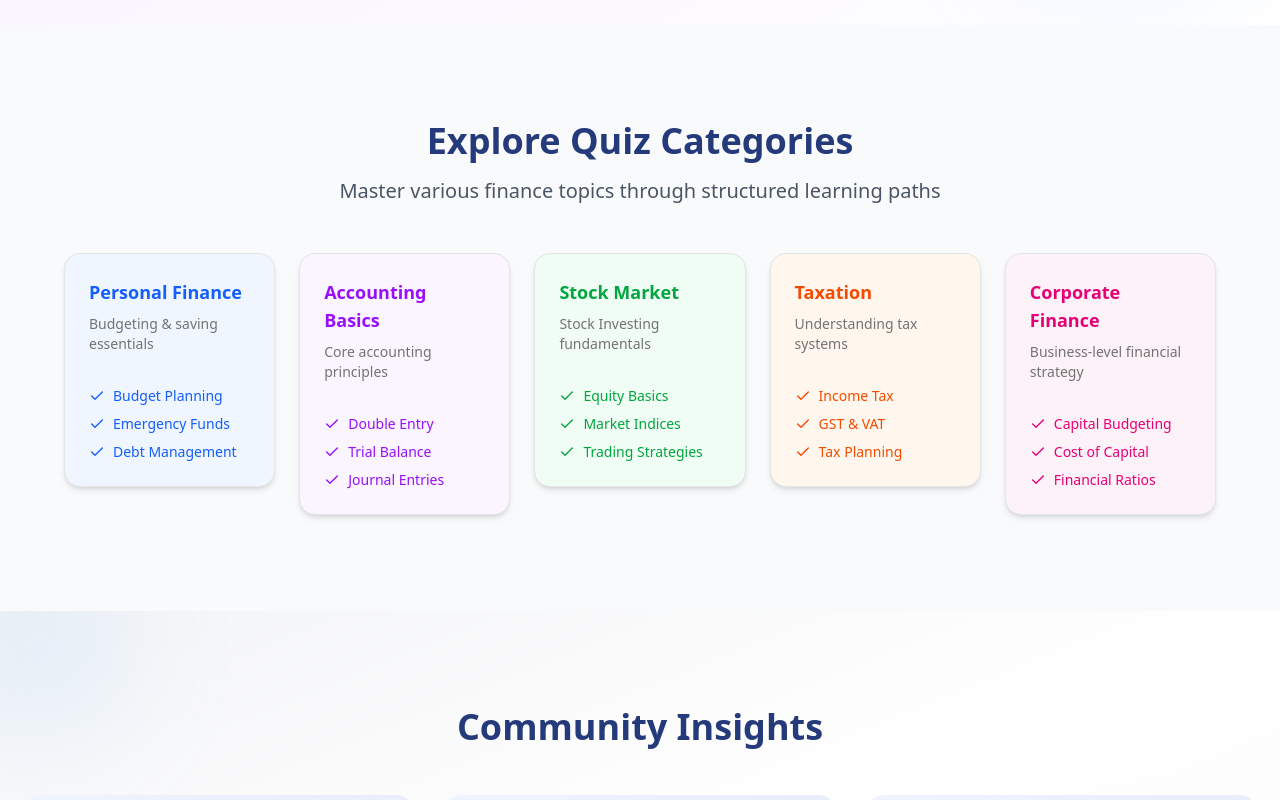
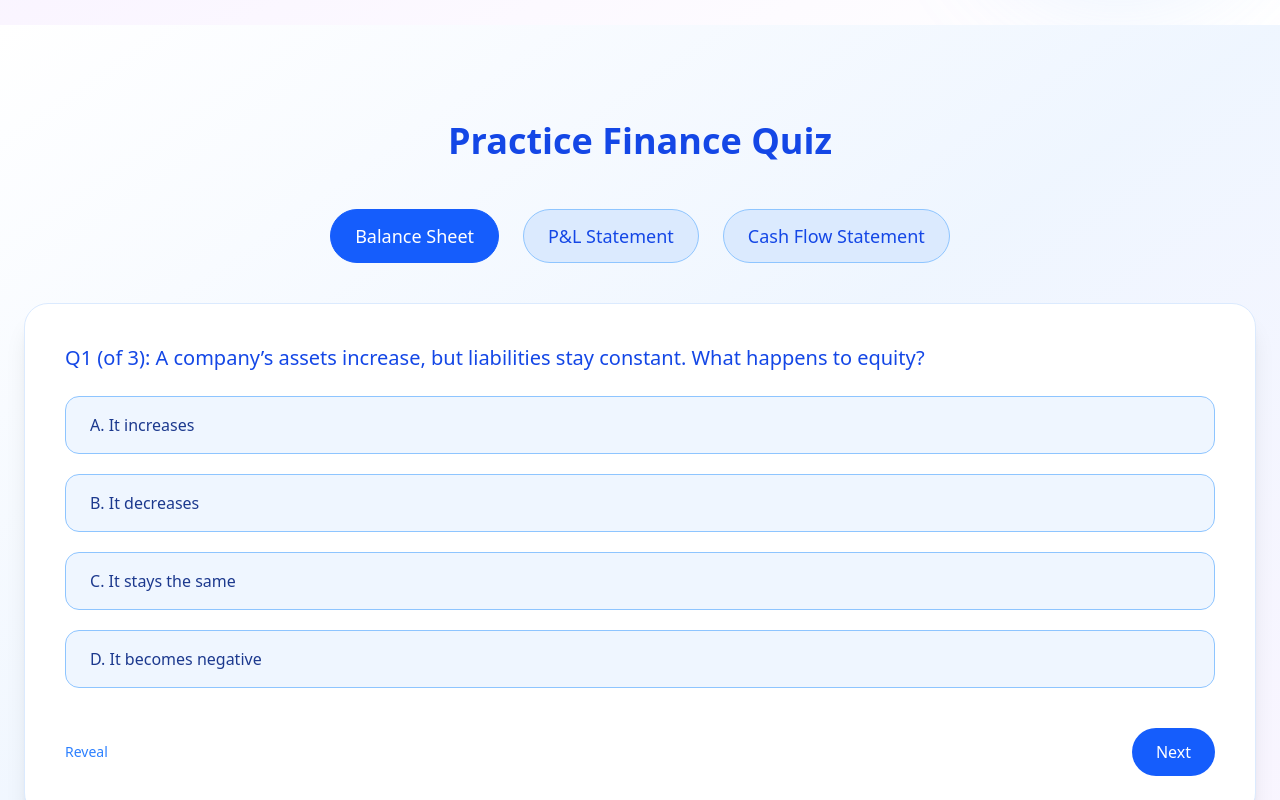
Before and after one commit to FinoQz/FinoQz, a Next.js app in the folder frontend/: page /landing in a window 1280 px wide. Shown: the part 1340-2140 px from the top of the page. Built offline with nearby package versions, Linux system fonts and the light colour scheme.

Commit message:
final commit edit

```diff
--- a/frontend/app/landing/components/Hero.tsx
+++ b/frontend/app/landing/components/Hero.tsx
@@ -45,13 +45,12 @@ export default function Hero() {
 
           {/* Buttons Row */}
           <div className="flex flex-wrap gap-4 mb-8">
-            <Button
-              className="rounded-md px-4 py-2 text-sm md:text-base md:px-6 md:py-3 bg-blue-600 hover:bg-blue-700 text-white"
-              onClick={() => router.push("/landing/signup")}
-            >
-              Start Learning Free
-              <ChevronRight className="ml-2 h-4 w-4 md:h-5 md:w-5" />
-            </Button>
+            <a href="#TryQuiz">
+              <Button className="rounded-md px-4 py-2 text-sm md:text-base md:px-6 md:py-3 bg-blue-600 hover:bg-blue-700 text-white">
+                Try Free Quiz
+                <ChevronRight className="ml-2 h-4 w-4 md:h-5 md:w-5" />
+              </Button>
+            </a>
 
             <Button
               variant="outline"
--- /dev/null
+++ b/frontend/app/landing/components/TryQuiz.tsx
@@ -0,0 +1,136 @@
+'use client';
+
+import { useState } from 'react';
+
+const quizData = {
+  'Balance Sheet': [
+    {
+      question: 'A company’s assets increase, but liabilities stay constant. What happens to equity?',
+      options: ['It increases', 'It decreases', 'It stays the same', 'It becomes negative'],
+    },
+    {
+      question: 'Which item is NOT part of a balance sheet?',
+      options: ['Revenue', 'Inventory', 'Accounts Payable', 'Shareholder Equity'],
+    },
+    {
+      question: 'What does “current ratio” measure?',
+      options: ['Liquidity', 'Profitability', 'Leverage', 'Efficiency'],
+    },
+  ],
+  'P&L Statement': [
+    {
+      question: 'Which of these affects net profit directly?',
+      options: ['Operating Expenses', 'Assets', 'Liabilities', 'Equity'],
+    },
+    {
+      question: 'Gross profit is calculated as?',
+      options: ['Revenue - COGS', 'Revenue - Expenses', 'Net Profit + Tax', 'Operating Income'],
+    },
+    {
+      question: 'Which item is NOT in a P&L statement?',
+      options: ['Depreciation', 'Net Income', 'Cash Balance', 'Tax Expense'],
+    },
+  ],
+  'Cash Flow Statement': [
+    {
+      question: 'Which activity includes buying machinery?',
+      options: ['Investing', 'Operating', 'Financing', 'None of the above'],
+    },
+    {
+      question: 'Cash from financing includes?',
+      options: ['Loan repayments', 'Interest income', 'Inventory purchases', 'Depreciation'],
+    },
+    {
+      question: 'Which method adjusts net income for non-cash items?',
+      options: ['Indirect method', 'Direct method', 'Hybrid method', 'Cash-only method'],
+    },
+  ],
+};
+
+export default function TryQuiz() {
+  const topics = Object.keys(quizData) as Array<keyof typeof quizData>;
+  const [selectedTopic, setSelectedTopic] = useState<keyof typeof quizData>(topics[0]);
+  const [currentQ, setCurrentQ] = useState(0);
+  const [showLoginPrompt, setShowLoginPrompt] = useState(false);
+
+  const questions = quizData[selectedTopic];
+
+  const handleNext = () => {
+    if (currentQ + 1 >= questions.length) {
+      setShowLoginPrompt(true);
+    } else {
+      setCurrentQ(currentQ + 1);
+    }
+  };
+
+  return (
+    <section id="TryQuiz" className="w-screen bg-gradient-to-br from-white via-blue-50 to-purple-50 py-24">
+      <div className="max-w-7xl mx-auto px-6">
+        <h2 className="text-4xl font-bold text-center text-blue-700 mb-12">Practice Finance Quiz</h2>
+
+        {/* Topic Tabs */}
+        <div className="flex justify-center gap-6 mb-10 flex-wrap">
+          {topics.map((topic) => (
+            <button
+              key={topic}
+              className={`px-6 py-3 rounded-full border text-lg font-medium transition ${
+                selectedTopic === topic
+                  ? 'bg-blue-600 text-white border-blue-600'
+                  : 'bg-blue-100 text-blue-700 border-blue-300 hover:bg-blue-200'
+              }`}
+              onClick={() => {
+                setSelectedTopic(topic);
+                setCurrentQ(0);
+                setShowLoginPrompt(false);
+              }}
+            >
+              {topic}
+            </button>
+          ))}
+        </div>
+
+        {/* Quiz Box */}
+        <div className="w-full bg-white shadow-xl rounded-3xl border border-blue-100 p-10">
+          {showLoginPrompt ? (
+            <div className="text-center py-10">
+              <h3 className="text-3xl font-semibold mb-4 text-blue-700">Want to see your results?</h3>
+              <p className="mb-6 text-gray-600 text-lg">Login to continue and unlock full quiz access.</p>
+              <a href="/login">
+                <button className="bg-blue-600 text-white px-6 py-3 rounded-full hover:bg-blue-700 transition">
+                  Login / Signup
+                </button>
+              </a>
+            </div>
+          ) : (
+            <div className="overflow-y-auto max-h-[60vh]">
+              <p className="text-xl font-medium text-blue-700 mb-6">
+                Q{currentQ + 1} (of {questions.length}): {questions[currentQ].question}
+              </p>
+              <ul className="space-y-5">
+                {questions[currentQ].options.map((opt, i) => (
+                  <li key={i}>
+                    <button
+                      className="w-full text-left px-6 py-4 border border-blue-300 rounded-xl bg-blue-50 hover:bg-blue-100 text-blue-900 font-medium transition"
+                      onClick={handleNext}
+                    >
+                      {String.fromCharCode(65 + i)}. {opt}
+                    </button>
+                  </li>
+                ))}
+              </ul>
+              <div className="mt-10 flex justify-between items-center">
+                <button className="text-sm text-blue-500 hover:underline">Reveal</button>
+                <button
+                  className="bg-blue-600 text-white px-6 py-3 rounded-full hover:bg-blue-700 transition"
+                  onClick={handleNext}
+                >
+                  Next
+                </button>
+              </div>
+            </div>
+          )}
+        </div>
+      </div>
+    </section>
+  );
+}
--- a/frontend/app/landing/page.tsx
+++ b/frontend/app/landing/page.tsx
@@ -1,6 +1,7 @@
 import Navbar from "./components/Navbar";
 import Hero from "./components/Hero";
 import Features from "./components/Features";
+import TryQuizPreview from "./components/TryQuiz";
 import QuizCategories from "./components/QuizCategories";
 import Community from "./components/Community";
 import CTA from "./components/CTA";
@@ -12,6 +13,7 @@ export default function LandingPage() {
       <Navbar />
       <Hero />
       <Features />
+      <TryQuizPreview />
       <QuizCategories />
       <Community />
       <CTA />
```
